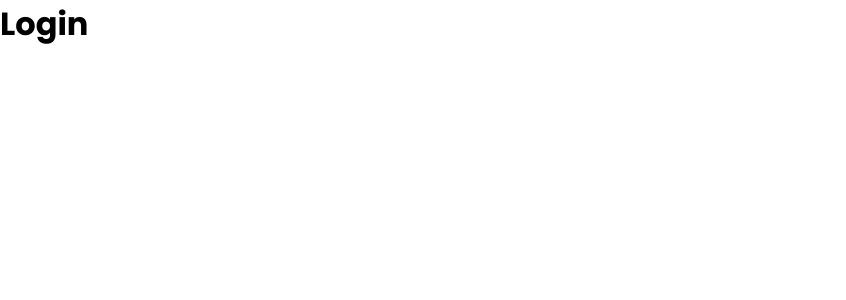
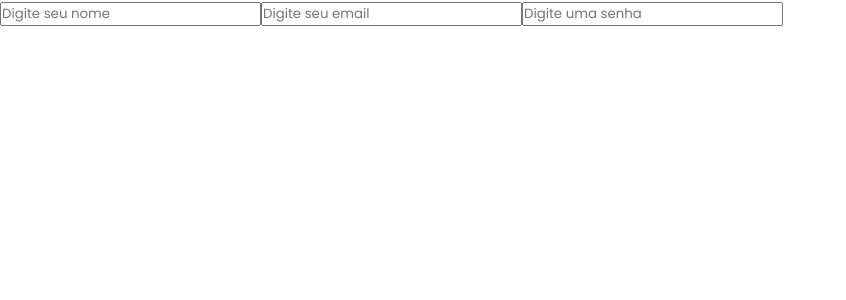
Before and after one commit to angelicapedroso/to-do-react, a React (Vite) app: page / in a window 1280 px wide. Shown: the top 300 px of the page, without its empty margins (0-846 px from the left). Built offline with nearby package versions, Linux system fonts and the light colour scheme.

Commit message:
feat: create regste form

```diff
--- /dev/null
+++ b/src/components/Button/index.tsx
@@ -0,0 +1,19 @@
+// import React from 'react';
+
+// export default function Button(): React.FunctionComponentElement<{}> {
+
+//   const handleRegister = (): void => {
+
+//   }
+
+//   return (
+//     <div>
+//       <button
+//         type="submit"
+//         onClick={ }
+//       >
+//         Enviar
+//       </button>
+//     </div>
+//   );
+// }
--- /dev/null
+++ b/src/components/RegisterForm/index.tsx
@@ -0,0 +1,15 @@
+import React from 'react';
+// import Button from '../Button';
+
+export default function RegisterForm(): React.FunctionComponentElement<{}> {
+  return (
+    <div>
+      <form>
+        <input type="text" placeholder="Digite seu nome" />
+        <input type="email" placeholder="Digite seu email" />
+        <input type="password" placeholder="Digite uma senha" />
+        {/* <Button /> */}
+      </form>
+    </div>
+  );
+}
--- a/src/pages/Login/index.tsx
+++ b/src/pages/Login/index.tsx
@@ -1,9 +1,10 @@
 import React from 'react';
+import RegisterForm from '../../components/RegisterForm';
 
 export default function Login(): React.FunctionComponentElement<{}> {
   return (
     <div>
-      <h1>Login</h1>
+      <RegisterForm />
     </div>
   );
 }
```
